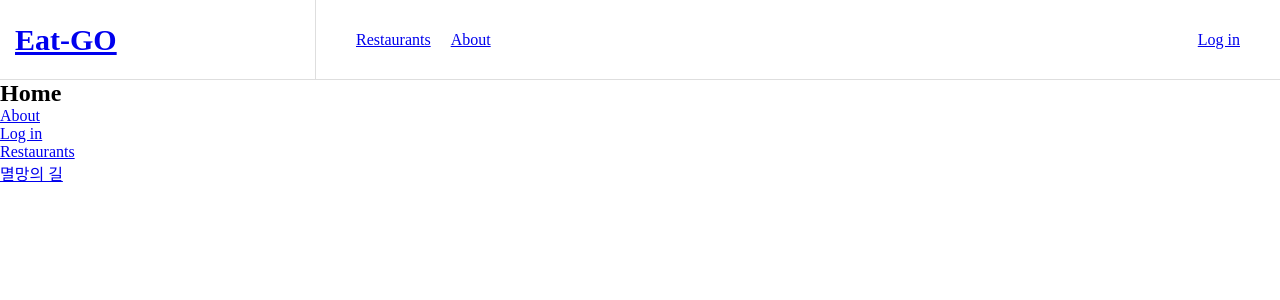
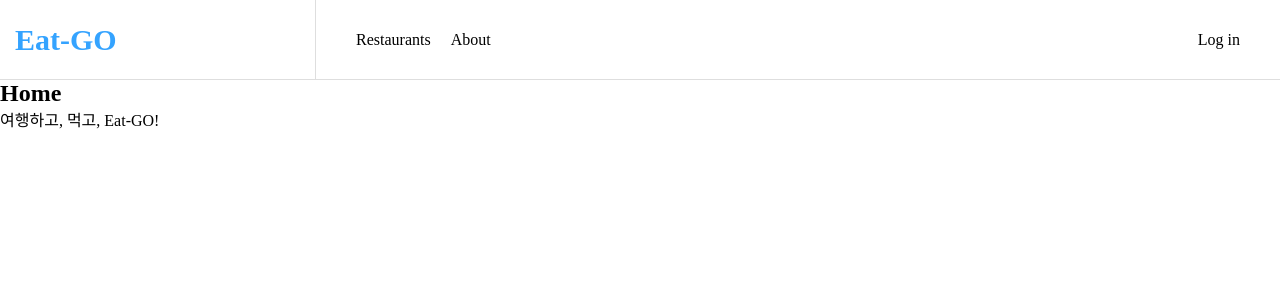
Before and after one commit to CodeSoom/react-week8-assignment-1, a React app: page / in a window 1280 px wide. Shown: the top 300 px of the page. Built offline with nearby package versions, Linux system fonts and the light colour scheme.

Commit message:
Make header and main layouts

```diff
--- a/src/App.jsx
+++ b/src/App.jsx
@@ -13,8 +13,14 @@ import LoginPage from './pages/LoginPage';
 import RestaurantsPage from './pages/RestaurantsPage';
 import RestaurantPage from './pages/RestaurantPage';
 import NotFoundPage from './pages/NotFoundPage';
-import Header from './layouts/Header';
+import Header, {
+  Logo,
+  List,
+  Item,
+  StyledLink,
+} from './layouts/Header';
 import Wrapper from './layouts/Wrapper';
+import Main from './layouts/Main';
 
 import { setAccessToken } from './redux/slice';
 
@@ -30,7 +36,19 @@ export default function App() {
 
   return (
     <Wrapper>
-      <Header />
+      <Header>
+        <Logo>
+          <StyledLink to="/">Eat-GO</StyledLink>
+        </Logo>
+
+        <List>
+          <Item><StyledLink to="/restaurants">Restaurants</StyledLink></Item>
+          <Item flexGrow="1"><StyledLink to="/about">About</StyledLink></Item>
+          <Item><StyledLink to="/login">Log in</StyledLink></Item>
+        </List>
+      </Header>
+
+      <Main>
         <Switch>
           <Route exact path="/" component={HomePage} />
           <Route path="/about" component={AboutPage} />
@@ -39,6 +57,7 @@ export default function App() {
           <Route path="/restaurants/:id" component={RestaurantPage} />
           <Route component={NotFoundPage} />
         </Switch>
+      </Main>
     </Wrapper>
   );
 }
--- a/src/layouts/Header.jsx
+++ b/src/layouts/Header.jsx
@@ -2,22 +2,27 @@ import React from 'react';
 import { Link } from 'react-router-dom';
 import styled from '@emotion/styled';
 
-const Wrapper = styled.header({
+const Header = styled.header({
   display: 'flex',
+  flexGrow: '0',
   height: '80px',
   borderBottom: '1px solid #dedede',
 });
 
 const Logo = styled.h1({
   display: 'flex',
+  flexDirection: 'row',
   alignItems: 'center',
   width: '300px',
   height: '80px',
   marginLeft: '15px',
   fontSize: '30px',
+  color: '#34a3ff',
 });
 
 const List = styled.ul({
+  display: 'flex',
+  flexDirection: 'row',
   overflow: 'hidden',
   flexGrow: '1',
   height: '80px',
@@ -26,29 +31,31 @@ const List = styled.ul({
   borderLeft: '1px solid #dedede',
 });
 
-const ItemLeft = styled.li({
-  float: 'left',
+const Item = styled.li(({ flexGrow = 0 }) => ({
   marginRight: '20px',
+  flexGrow,
   listStyle: 'none',
-});
+  '&:last-of-type': {
+    marginRight: '0',
+  },
+}));
 
-const ItemRight = styled.li({
-  float: 'right',
-  listStyle: 'none',
-});
+const StyledLink = ({ to, children }) => (
+  <Link
+    to={to}
+    style={{
+      color: 'inherit',
+      textDecoration: 'none',
+    }}
+  >
+    {children}
+  </Link>
+);
 
-export default function Header() {
-  return (
-    <Wrapper>
-      <Logo>
-        <Link to="/">Eat-GO</Link>
-      </Logo>
-
-      <List>
-        <ItemLeft><Link to="/restaurants">Restaurants</Link></ItemLeft>
-        <ItemLeft><Link to="/about">About</Link></ItemLeft>
-        <ItemRight><Link to="/login">Log in</Link></ItemRight>
-      </List>
-    </Wrapper>
-  );
-}
+export default Header;
+export {
+  Logo,
+  List,
+  Item,
+  StyledLink,
+};
--- /dev/null
+++ b/src/layouts/Main.jsx
@@ -0,0 +1,7 @@
+import styled from '@emotion/styled';
+
+const Main = styled.main({
+  flexGrow: '1',
+});
+
+export default Main;
--- a/src/layouts/Wrapper.jsx
+++ b/src/layouts/Wrapper.jsx
@@ -1,6 +1,8 @@
 import styled from '@emotion/styled';
 
 const Wrapper = styled.div({
+  display: 'flex',
+  flexDirection: 'column',
   height: '100vh',
 });
 
--- a/src/pages/HomePage.jsx
+++ b/src/pages/HomePage.jsx
@@ -1,17 +1,10 @@
 import React from 'react';
-
-import { Link } from 'react-router-dom';
 
 export default function HomePage() {
   return (
     <div>
       <h2>Home</h2>
-      <ul>
-        <li><Link to="/about">About</Link></li>
-        <li><Link to="/login">Log in</Link></li>
-        <li><Link to="/restaurants">Restaurants</Link></li>
-        <li><Link to="/xxx">멸망의 길</Link></li>
-      </ul>
+      <p>여행하고, 먹고, Eat-GO!</p>
     </div>
   );
 }
```
Also changed, not shown: test/header_test.js (+1 -1 lines). Lines whose indentation alone changed are shown as unchanged.
